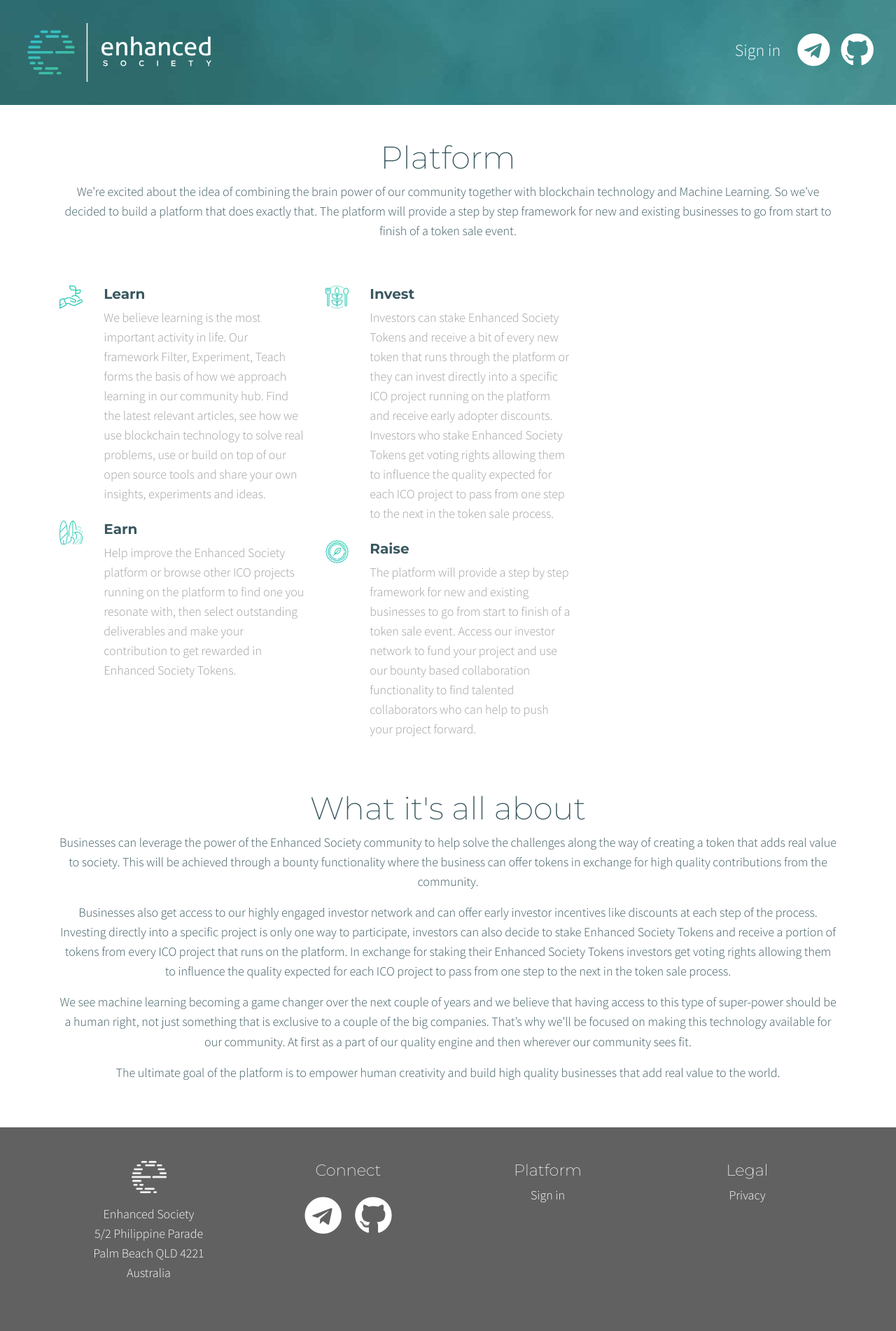
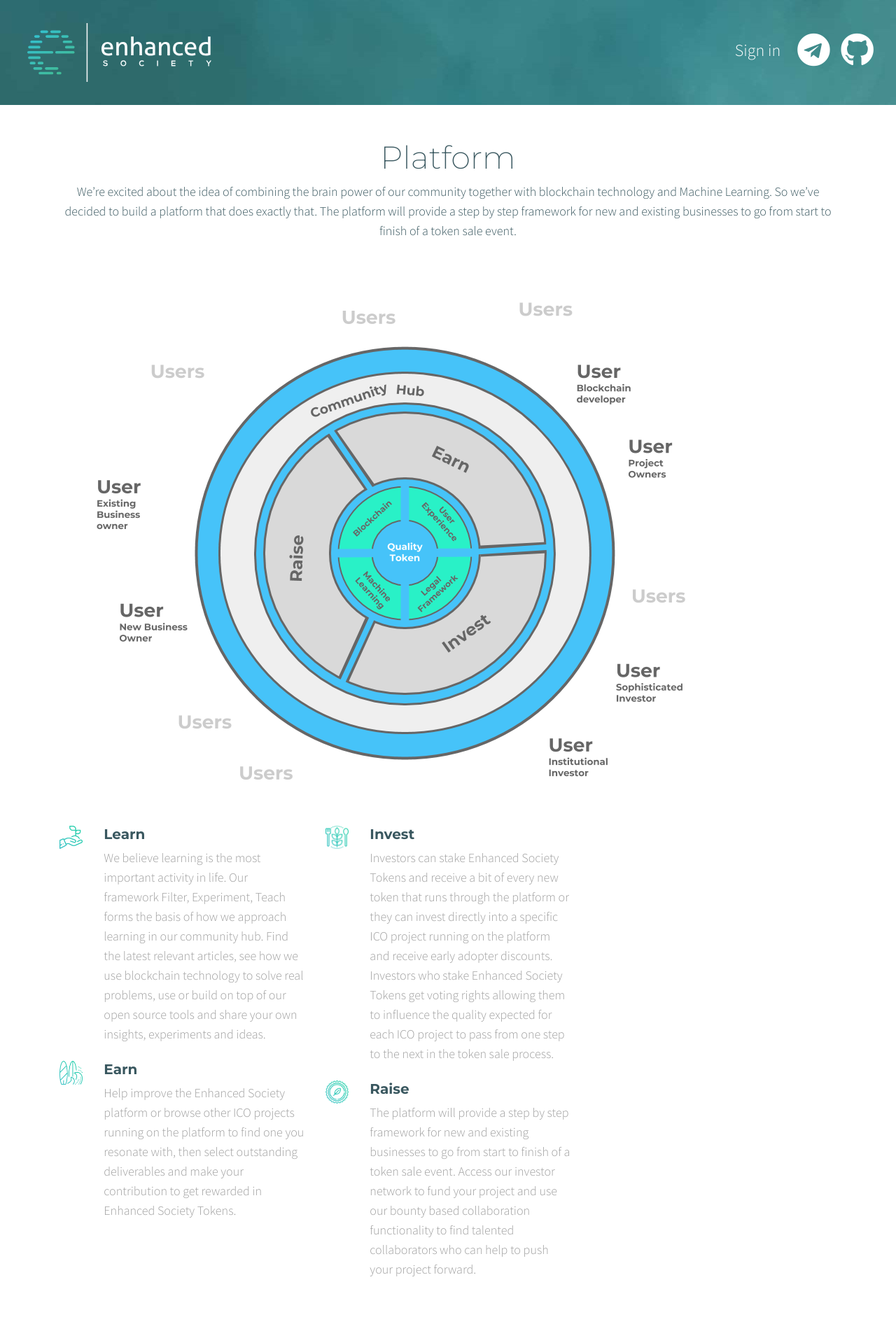
Before and after one commit to enhancedsociety/old-website, a Jekyll site: the page built from platform.html, in a window 1280 px wide. Shown: the top 1902 px of the page at 70% size. Built offline with Jekyll 4.4.1, drawn with Linux system fonts in a browser that asks for light colours; nearby versions of some CDN libraries; a script that is not in the unit is left out.

Commit message:
Added image

```diff
--- a/platform.html
+++ b/platform.html
@@ -10,6 +10,8 @@
 The platform will provide a step by step framework for new and existing businesses to go from start to finish of a token sale event.</p>
 		</div>
 	</div>
+
+	<img src="/assets/img/tes-platform.png" class="img-fluid" alt="Responsive image">
 
 <div class="row mt-5">
 	<div class="col-md-4">
```
